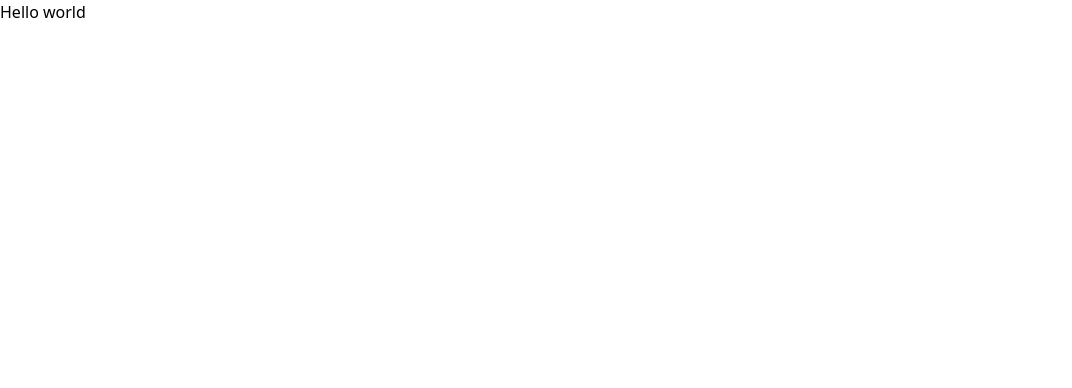
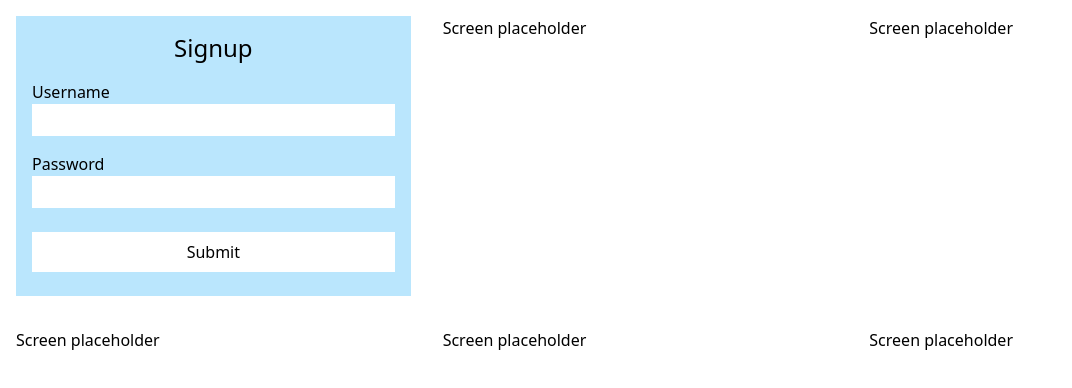
Before and after one commit to jonalvarezz/platzi-lab-nodejs-auth, a React (Vite) app in the folder frontend/: page / in a window 1280 px wide. Shown: the top 388 px of the page, without its empty margins (0-1072 px from the left). Built offline with nearby package versions, Linux system fonts and the light colour scheme.

Commit message:
:construction: Screens layout and signup form

```diff
--- /dev/null
+++ b/frontend/src/components/App.jsx
@@ -0,0 +1,14 @@
+import { Signup } from './Screens/Signup';
+
+export const App = () => {
+  return (
+    <div className="max-w-screen-xl mx-auto p-4 grid gap-8 md:grid-cols-3">
+      <Signup />
+      <p>Screen placeholder</p>
+      <p>Screen placeholder</p>
+      <p>Screen placeholder</p>
+      <p>Screen placeholder</p>
+      <p>Screen placeholder</p>
+    </div>
+  );
+};
--- /dev/null
+++ b/frontend/src/components/Form.jsx
@@ -0,0 +1,25 @@
+export const Form = ({ fields, title }) => {
+  return (
+    <form>
+      {fields.map((field, index) => {
+        return (
+          <div className="my-4" key={`${title}-${index}`}>
+            <label className="block">{field.name}</label>
+            <input
+              className="w-full p-1"
+              name={field.name}
+              id={field.name}
+              type={field.type}
+              required={true}
+            />
+          </div>
+        );
+      })}
+      <input
+        className="w-full p-2 my-2 bg-white"
+        type="submit"
+        value="Submit"
+      />
+    </form>
+  );
+};
--- /dev/null
+++ b/frontend/src/components/Screens/Signup.jsx
@@ -0,0 +1,15 @@
+import { Form } from '../Form';
+
+const SignupFormFields = [
+  { name: 'Username', type: 'text' },
+  { name: 'Password', type: 'password' },
+];
+
+export const Signup = () => {
+  return (
+    <section className="bg-sky-200 p-4">
+      <h1 className="text-2xl text-center">Signup</h1>
+      <Form title={'signup'} fields={SignupFormFields} />
+    </section>
+  );
+};
--- a/frontend/src/main.jsx
+++ b/frontend/src/main.jsx
@@ -1,9 +1,10 @@
 import React from 'react';
 import ReactDOM from 'react-dom/client';
+import { App } from './components/App';
 import './main.css';
 
 ReactDOM.createRoot(document.getElementById('root')).render(
   <React.StrictMode>
-    <p>Hello world</p>
+    <App />
   </React.StrictMode>
 );
```
